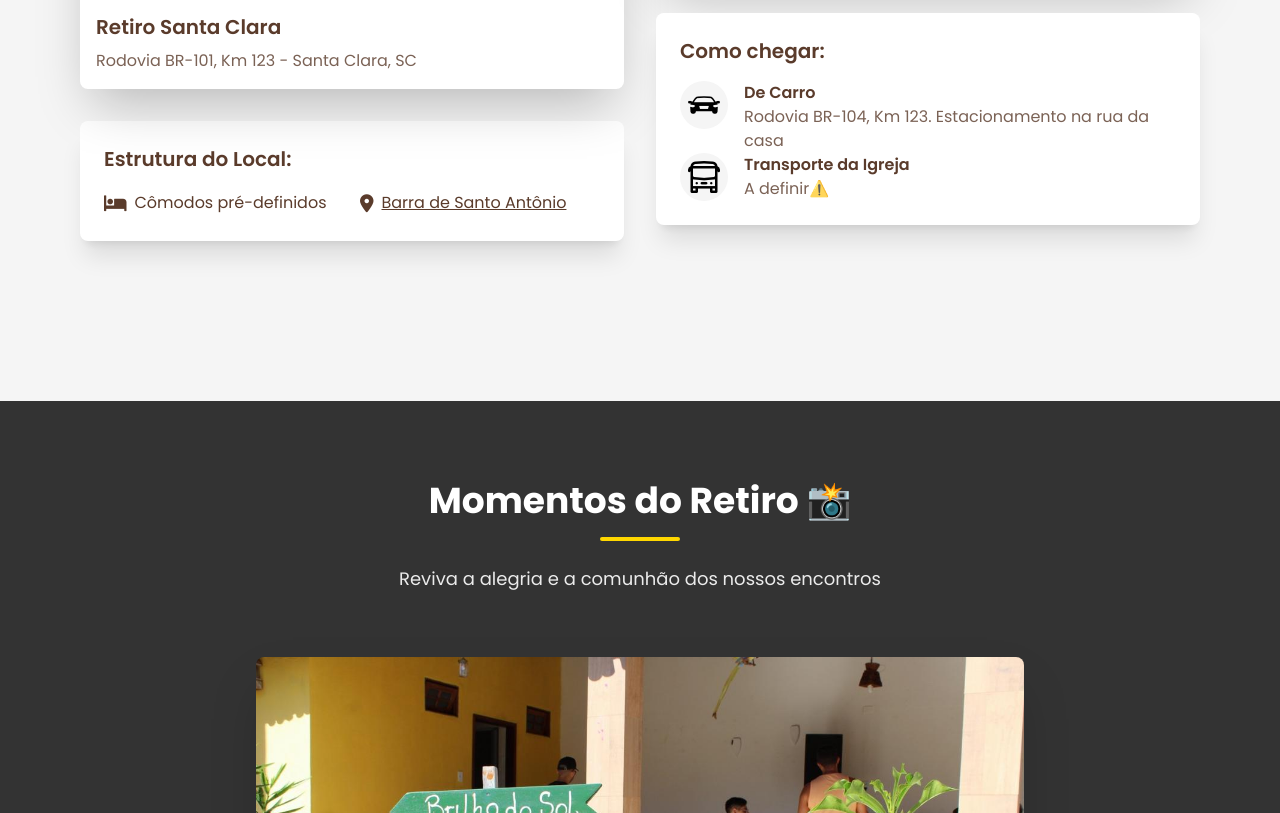
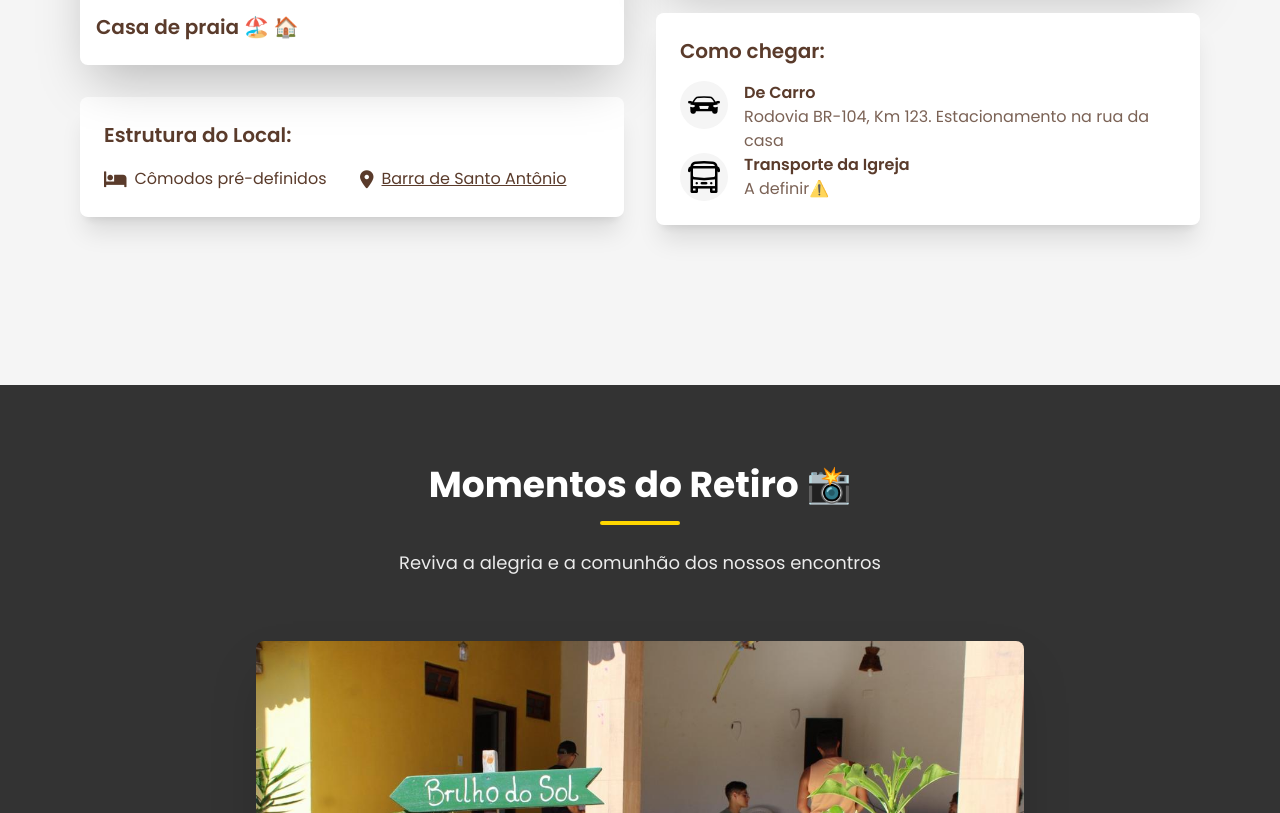
Before and after one commit to Rodrigues011xbx/Site-Retiro, a plain HTML site: page index.html in a window 1280 px wide. Shown: the part 4487-5300 px from the top of the page. Drawn offline with nearby package versions, Linux system fonts and the light colour scheme.

Commit message:
resolvendo problema sobre o local do evento

```diff
--- a/index.html
+++ b/index.html
@@ -333,8 +333,8 @@
                     <div class="bg-white rounded-lg overflow-hidden shadow-2xl transform hover:scale-102 transition-transform duration-300">
                         <img src="./img/local.jpg" alt="Retiro Santa Clara" class="w-full h-64 object-cover object-center">
                         <div class="p-4">
-                            <h3 class="text-xl font-semibold text-tropical-dark-brown mb-2">Retiro Santa Clara</h3>
-                            <p class="text-tropical-dark-brown opacity-80">Rodovia BR-101, Km 123 - Santa Clara, SC</p>
+                            <h3 class="text-xl font-semibold text-tropical-dark-brown mb-2"> Casa de praia 🏖️ 🏠</h3>
+                            <p class="text-tropical-dark-brown opacity-80"></p>
                         </div>
                     </div>
 
```
Also changed, not shown: 1 other file.
